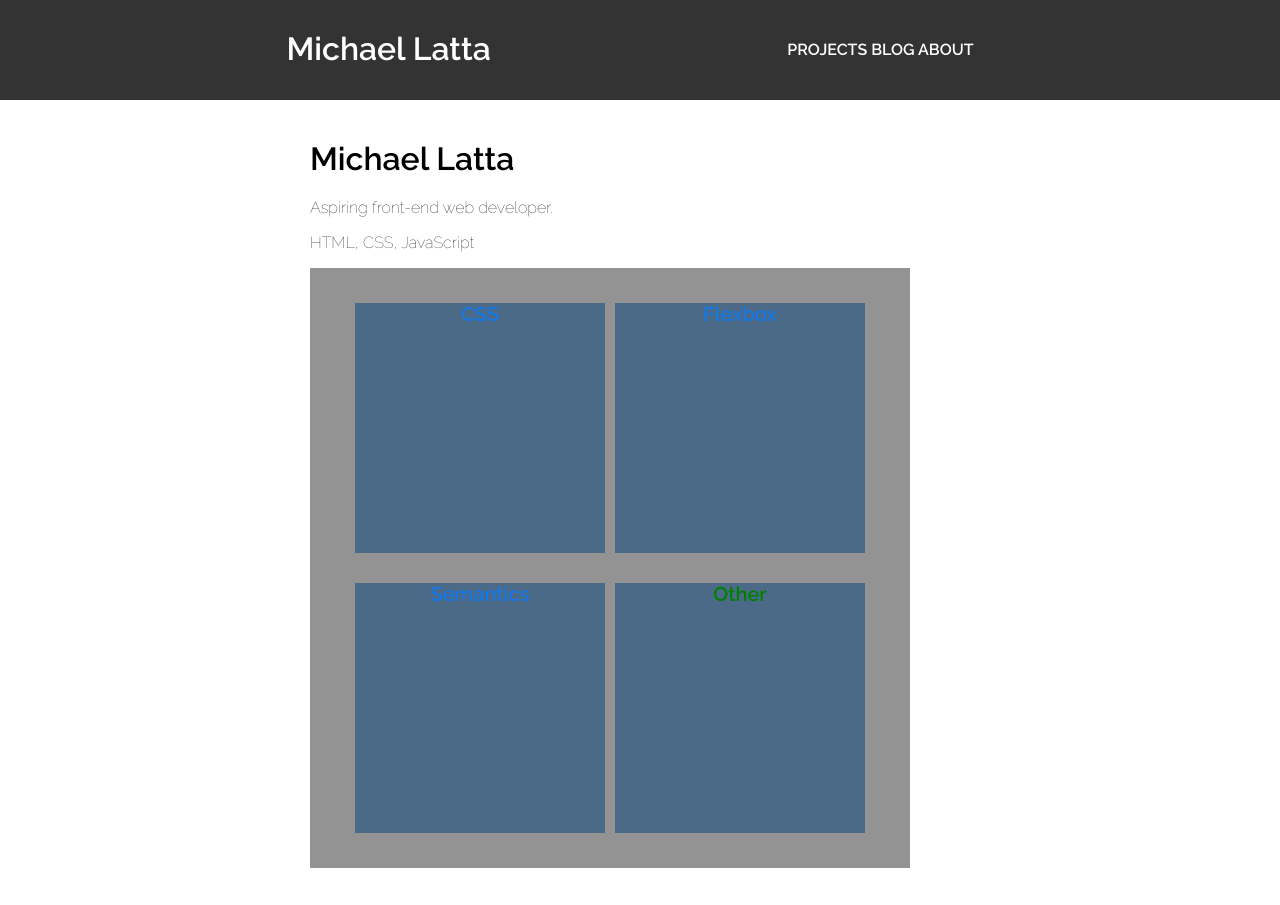
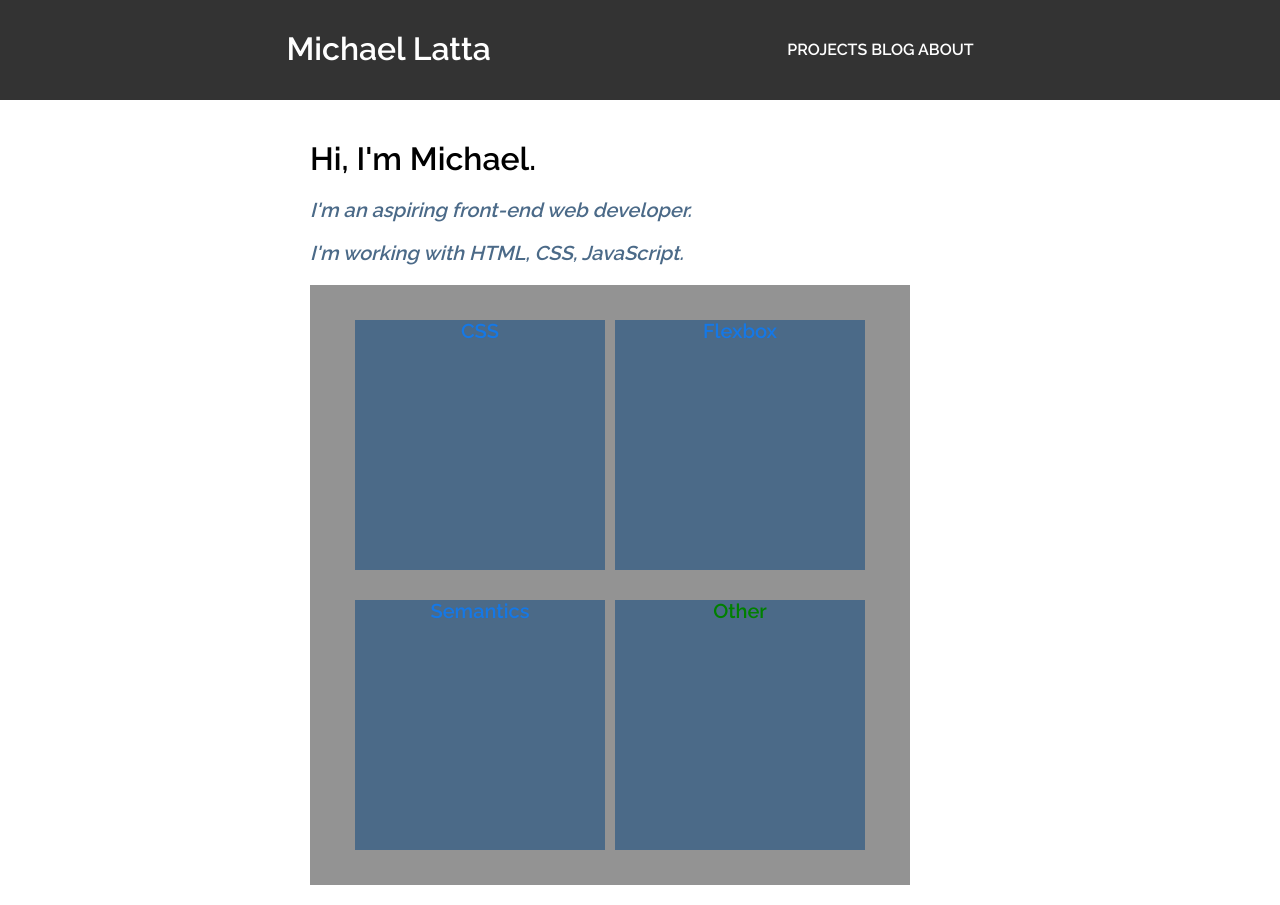
Before and after one commit to michaellatta/michaellatta.github.io, a Jekyll site: the page built from index.html, in a window 1280 px wide. Built offline with Jekyll 4.4.1, drawn with Linux system fonts in a browser that asks for light colours.

Commit message:
Update home font color

```diff
--- a/assets/stylesheets/style.css
+++ b/assets/stylesheets/style.css
@@ -280,6 +280,16 @@ footer {
   flex-grow: 0;
 }
 
+/* Home additional formating */
+
+.home-text {
+  text-align: left;
+  font-weight: bold;
+  font-style: italic;
+  font-size: 20px;
+  color: #4B6A88;
+}
+
 /* About page CSS */
 
 .about_picture {
--- a/index.html
+++ b/index.html
@@ -3,9 +3,9 @@ layout: default
 title: Michael Latta
 ---
 
-<h1>Michael Latta</h1>
-<p>Aspiring front-end web developer.</p>
-<p>HTML, CSS, JavaScript</p>
+<h1>Hi, I'm Michael.</h1>
+<p class="home-text">I'm an aspiring front-end web developer.</p>
+<p class="home-text">I'm working with HTML, CSS, JavaScript.</p>
 
 <div class="home-flexbox">
   <div class="home-item">
```
